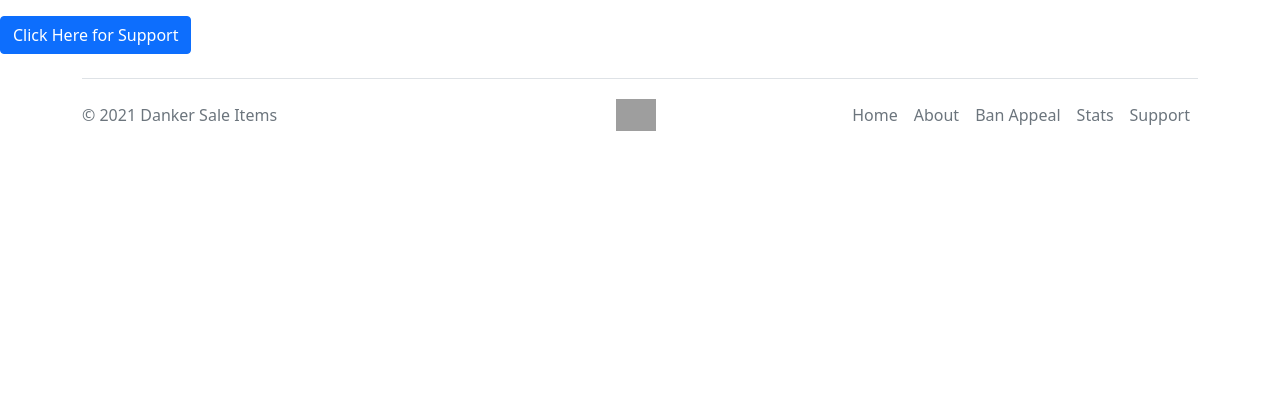
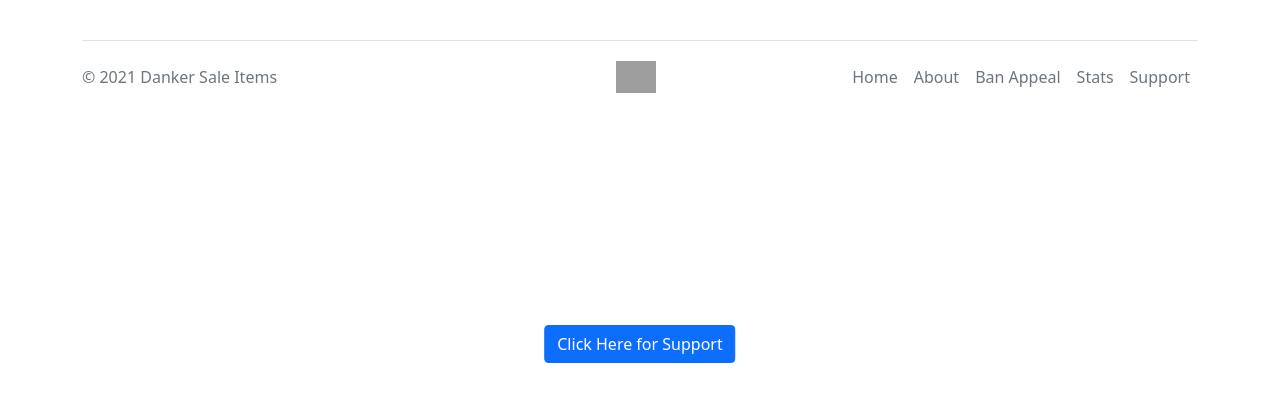
Before and after one commit to abindent/django, a Django app: page /support/ in a window 1280 px wide. Shown: the part 56-458 px from the top of the page. Run offline with Django 3.2, Linux system fonts and the light colour scheme; grey boxes are pictures that could not be loaded.

Commit message:
Update support.html

```diff
--- a/template/support.html
+++ b/template/support.html
@@ -86,7 +86,7 @@
 </div>
     </center>
     </div>
-<a class="btn btn-primary" data-bs-toggle="modal" href="#exampleModalToggle" role="button">Click Here for Support</a>
+<a class="position-absolute top-50 start-50 translate-middle btn btn-primary" data-bs-toggle="modal" href="#exampleModalToggle" role="button">Click Here for Support</a>
   <!-- FOOTER -->
     <div class="container">
         <footer class="d-flex flex-wrap justify-content-between align-items-center py-3 my-4 border-top">
```
